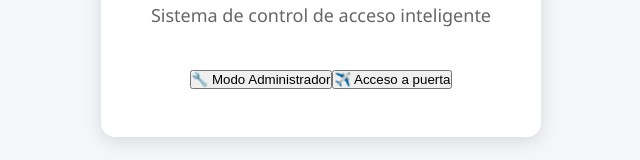
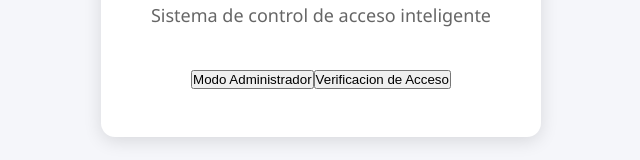
Before and after one commit to Lix-cb/SmartPort, a React (Vite) app in the folder frontend/: page / in a window 1280 px wide. Shown: the part 294-454 px from the top of the page, without its empty margins (319-959 px from the left). Built offline with nearby package versions, Linux system fonts and the light colour scheme.

Commit message:
Update button labels in Inicio.jsx

```diff
--- a/frontend/src/pages/Inicio.jsx
+++ b/frontend/src/pages/Inicio.jsx
@@ -16,14 +16,14 @@ export default function Inicio() {
         onClick={() => navigate("/admin-login")}
         style={{ marginBottom: "20px" }}
       >
-        🔧 Modo Administrador
+        Modo Administrador
       </button>
 
       <button
         className="button"
         onClick={() => navigate("/usuario-acceso")}
       >
-        ✈️ Acceso a puerta
+        Verificacion de Acceso
       </button>
     </div>
   );
```
